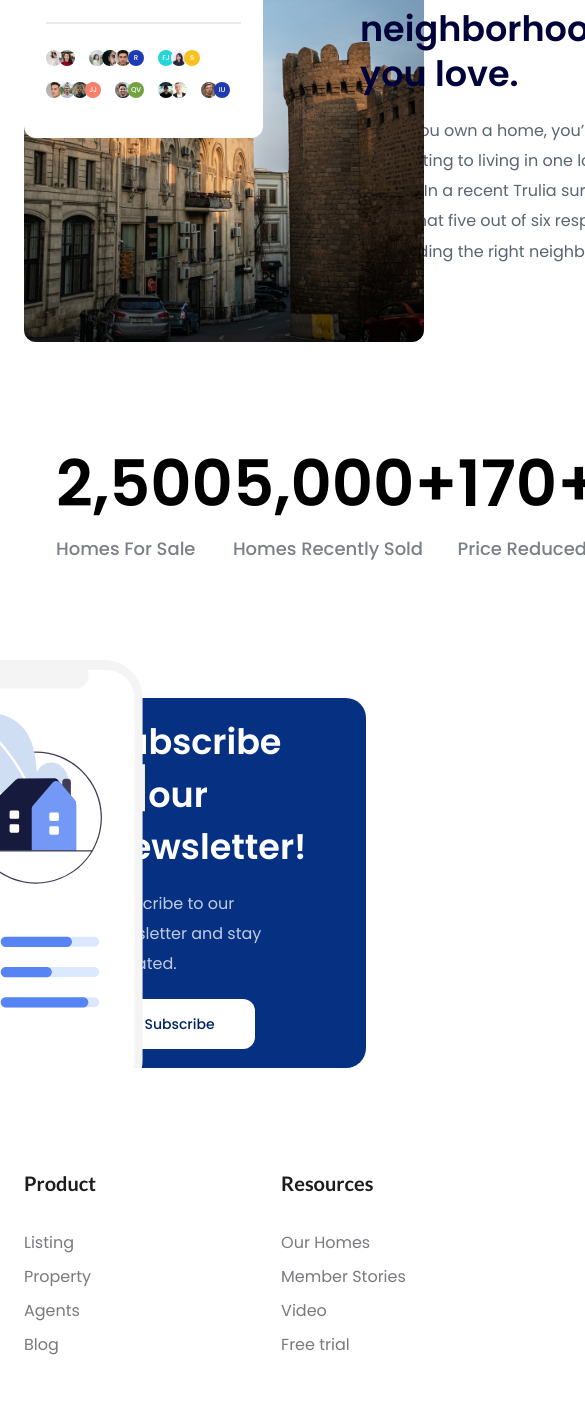
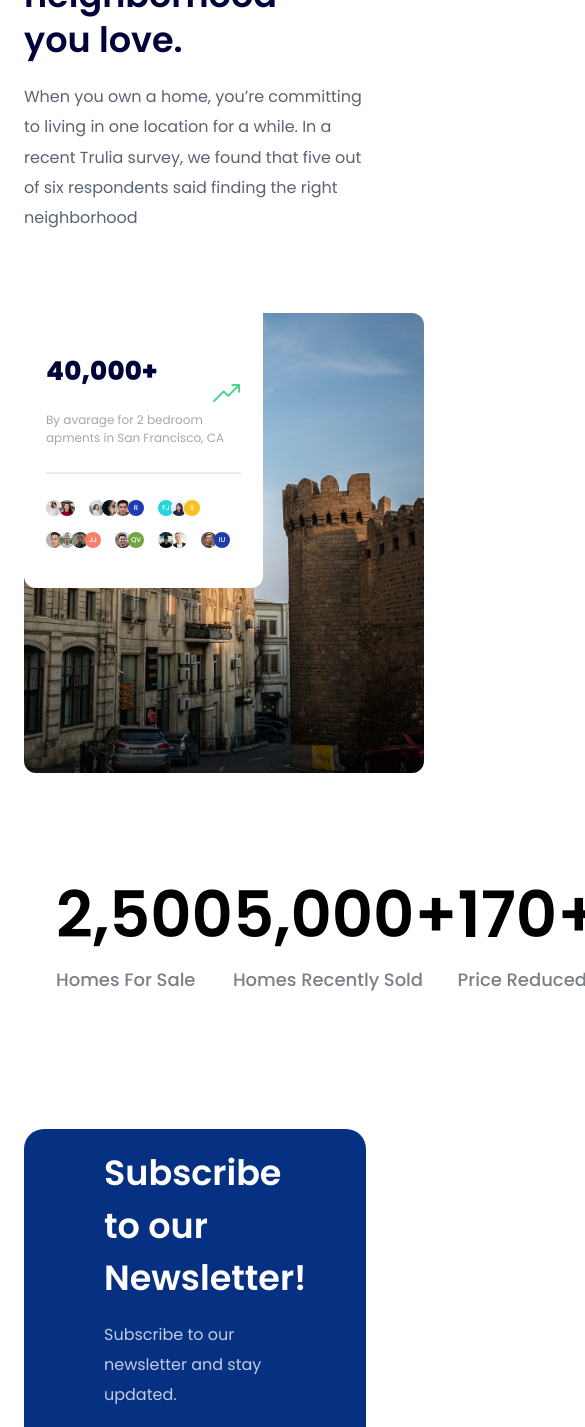
Before and after one commit to ngomanhson/besnik, a plain HTML site: page index.html in a window 390 px wide. Shown: the part 3870-5297 px from the top of the page, 585 px wide, since content can reach past the window. Drawn offline with Linux system fonts and the light colour scheme.

Commit message:
Responsive #3

```diff
--- a/assets/css/responsive.css
+++ b/assets/css/responsive.css
@@ -107,6 +107,55 @@
     .featured .list {
         grid-template-columns: 1fr 1fr;
     }
+
+    .stats .row {
+        flex-direction: column;
+    }
+
+    .stats .img-block,
+    .stats .info {
+        width: 100%;
+    }
+
+    .stats .img-block {
+        margin-top: 80px;
+        order: 2;
+    }
+
+    .stats .info {
+        order: 1;
+        padding: 0;
+    }
+
+    .stats .sub-title {
+        width: 70%;
+    }
+
+    .stats .info .desc {
+        width: 100%;
+    }
+
+    .stats .row-qty {
+        flex-direction: row;
+    }
+
+    .stars .qty {
+        font-size: 5rem;
+    }
+
+    .stars .qty-desc {
+        font-size: 1.5rem;
+    }
+
+    .subscription .image {
+        display: none;
+    }
+
+    .footer .row-top {
+        display: grid;
+        grid-template-columns: 1fr 2fr;
+        row-gap: 80px;
+    }
 }
 
 /* Tablet */
--- a/assets/css/styles.css
+++ b/assets/css/styles.css
@@ -587,7 +587,7 @@ a {
 }
 
 .footer .row-top {
-    gap: 185px;
+    column-gap: 185px;
 }
 
 .footer .heading {
```
